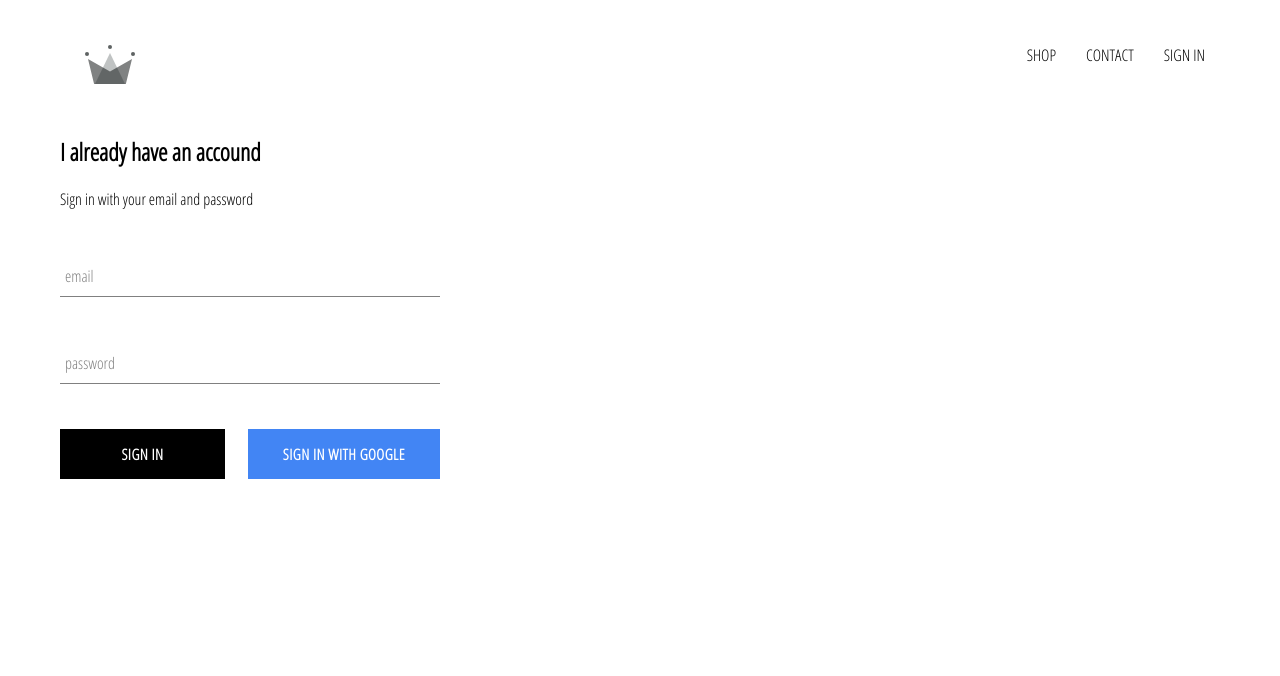
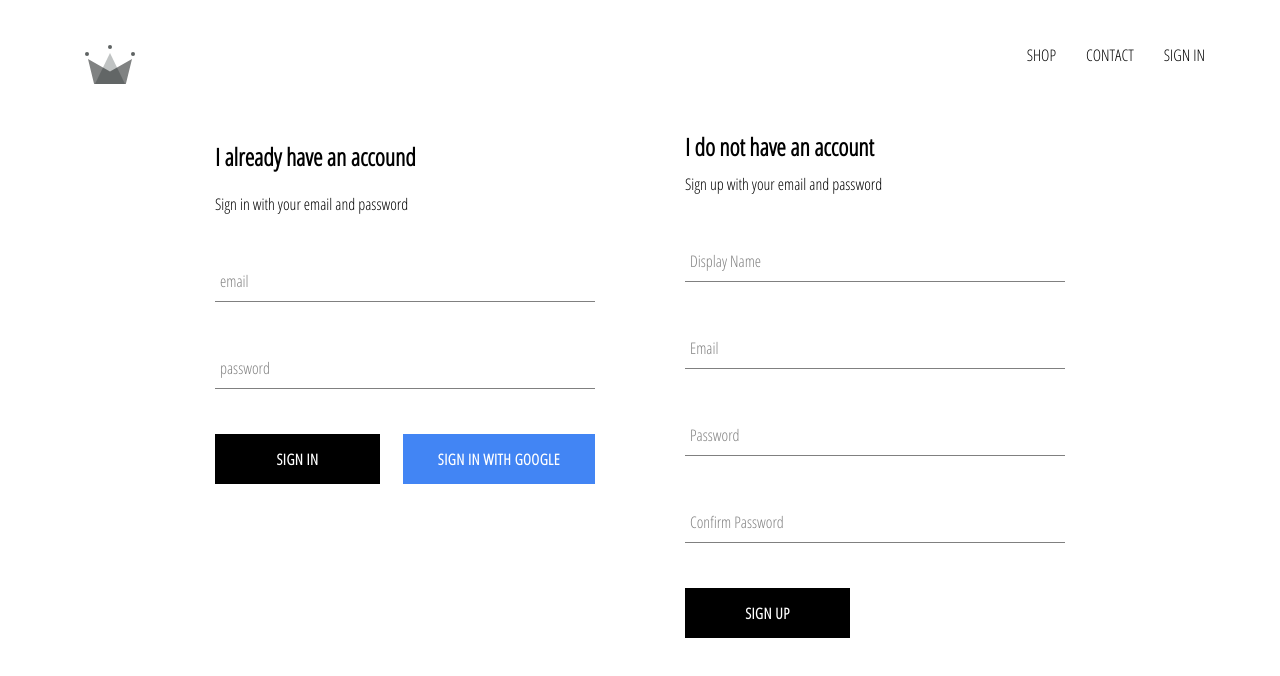
Before and after one commit to DipesAtcodeict/crwn-clothing, a React (Create React App) app: page /signin in a window 1280 px wide. Shown: the top 676 px of the page. Built offline with nearby package versions, Linux system fonts and the light colour scheme; no server answers.

Commit message:
implemented sign up form

```diff
--- a/src/App.js
+++ b/src/App.js
@@ -8,7 +8,7 @@
 import SignInAndSignUpPage from "./pages/sign-in-and-sign-up/sign-in-and-sign-up.component";
 import Header from "./components/header/header.component";
 
-import { auth } from "./firebase/firebase.utils";
+import { auth,createUserProfileDocument } from "./firebase/firebase.utils";
 
 class App extends React.Component {
 
@@ -23,8 +23,22 @@
   unsubscribeFromAuth = null;
 
   componentDidMount(){
-    this.unsubscribeFromAuth=auth.onAuthStateChanged(user=>{
-      this.setState({currentUser:user})
+    this.unsubscribeFromAuth=auth.onAuthStateChanged(async userAuth=>{
+      if(userAuth){
+        const userRef = await createUserProfileDocument(userAuth);
+
+        userRef.onSnapshot(snapShot=>{
+          this.setState({
+            currentUser:{
+              id:snapShot.id,
+              ...snapShot.data()
+            }
+          })
+        })
+      }
+      else{
+        this.setState({currentUser:userAuth})
+      }
     })
   }
 
--- /dev/null
+++ b/src/components/sign-up/sign-up.component.jsx
@@ -0,0 +1,104 @@
+import React from "react";
+
+import FormInput from "../form-input/form-input.component";
+import CustomButton from "../custom-button/custom-button.component";
+
+import { auth, createUserProfileDocument } from "../../firebase/firebase.utils";
+
+import "./sign-up.styles.scss";
+
+class SignUp extends React.Component {
+  constructor() {
+    super();
+
+    this.state = {
+      displayName: "",
+      email: "",
+      password: "",
+      confirmPassword: ""
+    };
+  }
+
+  handleSubmit = async event => {
+    event.preventDefault();
+    const { displayName, email, password, confirmPassword } = this.state;
+
+    if (password !== confirmPassword) {
+      alert("password do not match");
+      return;
+    }
+
+    try {
+      const { user } = await auth.createUserWithEmailAndPassword(
+        email,
+        password
+      );
+      await createUserProfileDocument(user, { displayName });
+      this.setState({
+        displayName: "",
+        email: "",
+        password: "",
+        confirmPassword: ""
+      });
+    } catch (error) {
+      console.log(error);
+    }
+  };
+
+  handleChange = event => {
+    const { name, value } = event.target;
+
+    this.setState({ [name]: value });
+  };
+
+  render() {
+    const { displayName, email, password, confirmPassword } = this.state;
+    return (
+      <div className="sign-up">
+        <h2 className="title">I do not have an account</h2>
+        <span>Sign up with your email and password</span>
+        <form className="sign-up-form" onSubmit={this.handleSubmit}>
+          <FormInput
+            type="text"
+            name="displayName"
+            value={displayName}
+            label="Display Name"
+            onChange={this.handleChange}
+            required
+          />
+
+          <FormInput
+            type="email"
+            name="email"
+            value={email}
+            label="Email"
+            onChange={this.handleChange}
+            required
+          />
+
+          <FormInput
+            type="password"
+            name="password"
+            value={password}
+            label="Password"
+            onChange={this.handleChange}
+            required
+          />
+
+          <FormInput
+            type="password"
+            name="confirmPassword"
+            value={confirmPassword}
+            label="Confirm Password"
+            onChange={this.handleChange}
+            required
+          />
+
+          <CustomButton type="submit">SIGN UP</CustomButton>
+        </form>
+      </div>
+    );
+  }
+}
+
+export default SignUp;
--- /dev/null
+++ b/src/components/sign-up/sign-up.styles.scss
@@ -0,0 +1,9 @@
+.sign-up {
+    display: flex;
+    flex-direction: column;
+    width: 380px;
+
+    .title {
+      margin: 10px 0;
+    }
+  }
--- a/src/firebase/firebase.utils.js
+++ b/src/firebase/firebase.utils.js
@@ -13,6 +13,32 @@
     measurementId: "G-W5KLL8M5EH"
   };
 
+export const createUserProfileDocument = async(userAuth,additionalData) => {
+  if(!userAuth){
+    return;
+  }
+  const userRef = firestore.doc(`users/${userAuth.uid}`);
+  const snapshot = await userRef.get();
+
+  if(!snapshot.exists){
+    const {displayName,email} = userAuth;
+    const createdAt = new Date();
+
+    try{
+      await userRef.set({
+        displayName,
+        email,
+        createdAt,
+        ...additionalData
+      })
+    }catch(error){
+      console.log(error);
+    }
+  }
+
+  return userRef;
+}
+
 firebase.initializeApp(config);
 
 export const auth = firebase.auth();
--- a/src/pages/sign-in-and-sign-up/sign-in-and-sign-up.component.jsx
+++ b/src/pages/sign-in-and-sign-up/sign-in-and-sign-up.component.jsx
@@ -1,6 +1,7 @@
 import React from 'react';
 
 import SignIn from '../../components/sign-in/sign-in.component';
+import SignUp from '../../components/sign-up/sign-up.component';
 
 import './sign-in-and-sign-up.styles.scss';
 
@@ -8,6 +9,7 @@
 const SignInAndSignUpPage = () => (
     <div className='sign-in-and-sign-up'>
         <SignIn/>
+        <SignUp/>
     </div>
 )
 
--- a/src/pages/sign-in-and-sign-up/sign-in-and-sign-up.styles.scss
+++ b/src/pages/sign-in-and-sign-up/sign-in-and-sign-up.styles.scss
@@ -0,0 +1,6 @@
+.sign-in-and-sign-up {
+    width: 850px;
+    display: flex;
+    justify-content: space-between;
+    margin: 30px auto;
+}
```
